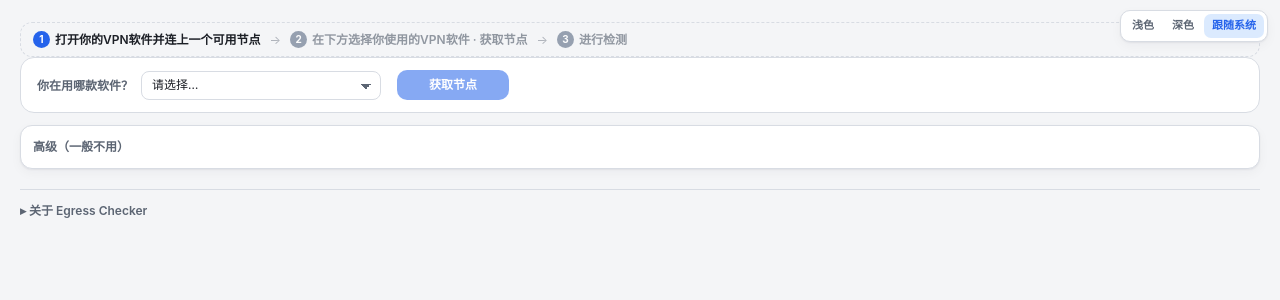
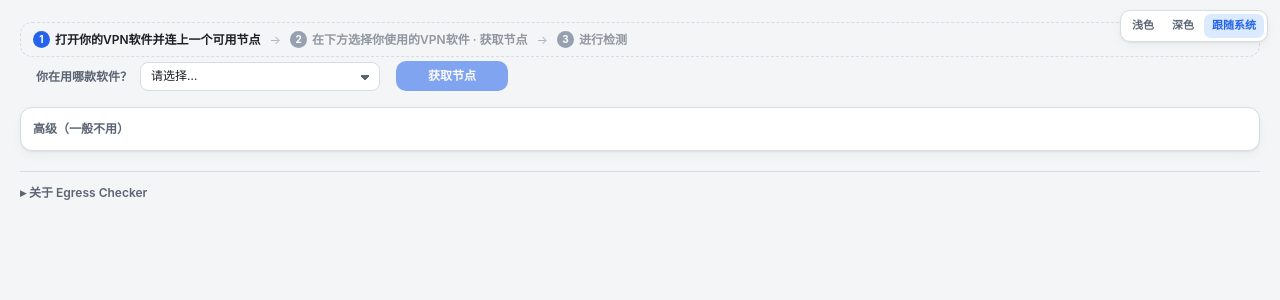
Before and after one commit to JTee77/egress-checker, a React (Vite) app: page / in a window 1280 px wide. Shown: the top 300 px of the page. Built offline with nearby package versions, Linux system fonts and the light colour scheme.

Commit message:
fix(ui): 选软件行改为轻量工具条
与「展开全部详情 / 测全部节点」同级视觉重量：去掉 .app-header 实底与描边，
玻璃模式也不再给该行半透明底板；仅环境泄漏卡 / 节点卡保留实底。
动作列 --action-x 对齐与默认窗宽 1330 不变。

```diff
--- a/src/styles/app.css
+++ b/src/styles/app.css
@@ -1236,7 +1236,8 @@ table.data tr:last-child td {
   --action-x: 376px;
 }
 
-/* 头部工具条（选软件 · 刷新 · 连接状态）。
+/* 头部工具条（选软件 · 获取节点 · 连接状态）。
+   与 .ws-ops 同级轻量：无实底/描边（仅内容卡实底）。
    内边距 16 + picker-group 352 + controls gap 8 = --action-x(376)，
    「获取节点」左缘与环境检查 / 测全部动作列对齐。 */
 .app-header {
@@ -1244,18 +1245,19 @@ table.data tr:last-child td {
   align-items: center;
   gap: 12px;
   margin: 0 0 12px;
-  padding: 12px 16px;
-  border: 1px solid var(--border);
-  border-radius: 14px;
-  background: var(--bg-elevated);
+  padding: 4px 16px;
+  border: none;
+  border-radius: 0;
+  background: transparent;
   flex-wrap: wrap;
 }
 .app-header .client-picker-select {
   min-width: 160px;
 }
 
-/* 环境检查：区块无底色/描边；左右 16px 与 .app-header 内文对齐
-   （「环境泄漏检查」左齐「你在用哪款软件」）。动作钮仍落在 --action-x。 */
+/* 环境检查：区块无底色/描边（标题行透明；底色只在 CheckCard）。
+   左右 16px 与轻量 .app-header 内文对齐（「环境泄漏检查」左齐「你在用哪款软件」）。
+   动作钮仍落在 --action-x。 */
 .env-section {
   background: transparent;
   border: none;
@@ -1745,7 +1747,6 @@ html.glass .main,
 html.glass .home-page {
   background: transparent;
 }
-html.glass .app-header,
 html.glass .ncard,
 html.glass .card,
 html.glass .fold-panel,
@@ -1762,7 +1763,6 @@ html.glass .gate-banner {
   html.glass .home-page {
     background: var(--bg);
   }
-  html.glass .app-header,
   html.glass .ncard,
   html.glass .card,
   html.glass .fold-panel,
```
